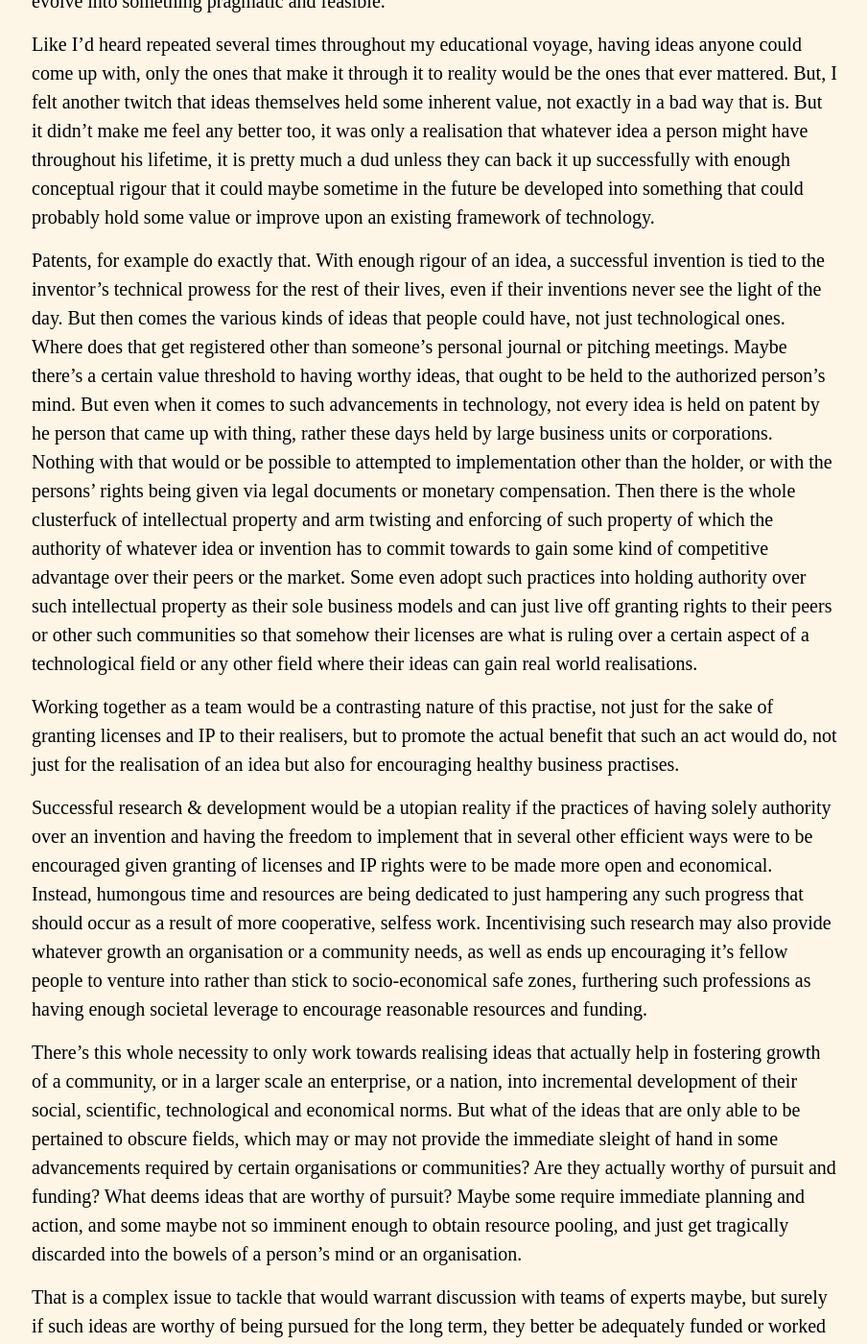
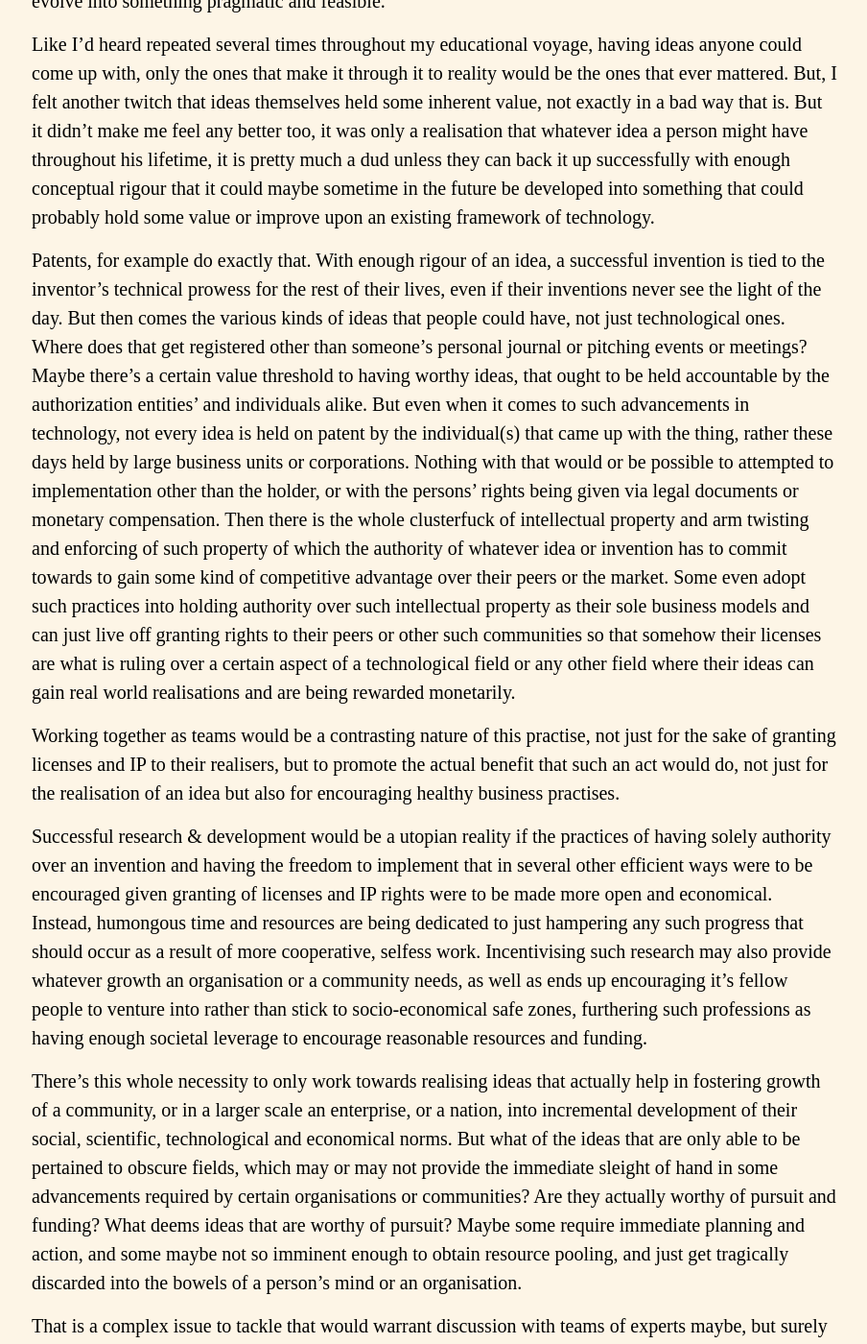
Before and after one commit to abvr/abvr.github.io, a Jekyll site: the page built from _posts/2019-09-02-idea.md, in a window 1280 px wide and 1400 px high, scrolled down 650 px. Shown: the whole window at 96% size, without its empty margins (187-1091 px from the left). Built offline with Jekyll 4.4.1, drawn with Linux system fonts in a browser that asks for light colours.

Commit message:
Update 2019-09-02-idea.md

```diff
--- a/_posts/2019-09-02-idea.md
+++ b/_posts/2019-09-02-idea.md
@@ -18,16 +18,16 @@ through it to reality would be the ones that ever mattered. But, I felt another
 
 Patents, for example do exactly that. With enough rigour of an idea, a successful invention is tied to the inventor's technical prowess for the rest of their lives, even if their inventions never see the light of the day.
 But then comes the various kinds of ideas that people could have, not just technological ones.
-Where does that get registered other than someone's personal journal or pitching meetings. Maybe there's a certain value threshold to having worthy ideas,
-that ought to be held to the authorized person's mind. But even when it comes to such advancements in technology, not every idea is held on patent by he person
-that came up with thing, rather these days held by large business units or corporations. Nothing with that would or be possible to attempted to implementation
+Where does that get registered other than someone's personal journal or pitching events or meetings? Maybe there's a certain value threshold to having worthy ideas,
+that ought to be held accountable by the authorization entities' and individuals alike. But even when it comes to such advancements in technology, not every idea is held on patent by the individual(s)
+that came up with the thing, rather these days held by large business units or corporations. Nothing with that would or be possible to attempted to implementation
 other than the holder, or with the persons' rights being given via legal documents or monetary compensation. Then there is the whole clusterfuck of intellectual property and
 arm twisting and enforcing of such property of which the authority of whatever idea or invention has to commit towards to gain some kind of competitive advantage
 over their peers or the market. Some even adopt such practices into holding authority over such intellectual property as their sole business models and can just live off granting
 rights to their peers or other such communities so that somehow their licenses are what is ruling over a certain aspect of a technological field or any other field where their ideas
-can gain real world realisations.
+can gain real world realisations and are being rewarded monetarily.
 
-Working together as a team would be a contrasting nature of this practise, not just for the sake of granting licenses and IP to their realisers, but to promote
+Working together as teams would be a contrasting nature of this practise, not just for the sake of granting licenses and IP to their realisers, but to promote
 the actual benefit that such an act would do, not just for the realisation of an idea but also for encouraging healthy business practises.
 
 Successful research & development would be a utopian reality if the practices of having solely authority over an invention and having the freedom to implement that in several other efficient ways were to be encouraged given granting of licenses and IP rights were to be made more open and economical. Instead, humongous time and resources are being dedicated to just hampering any such progress that should occur as a result of more cooperative, selfess work. Incentivising such research may also provide whatever growth an organisation or a community needs, as well as ends up encouraging it's fellow people to venture into rather than stick to socio-economical safe zones, furthering such professions as having enough societal leverage to encourage reasonable resources and funding.
```
